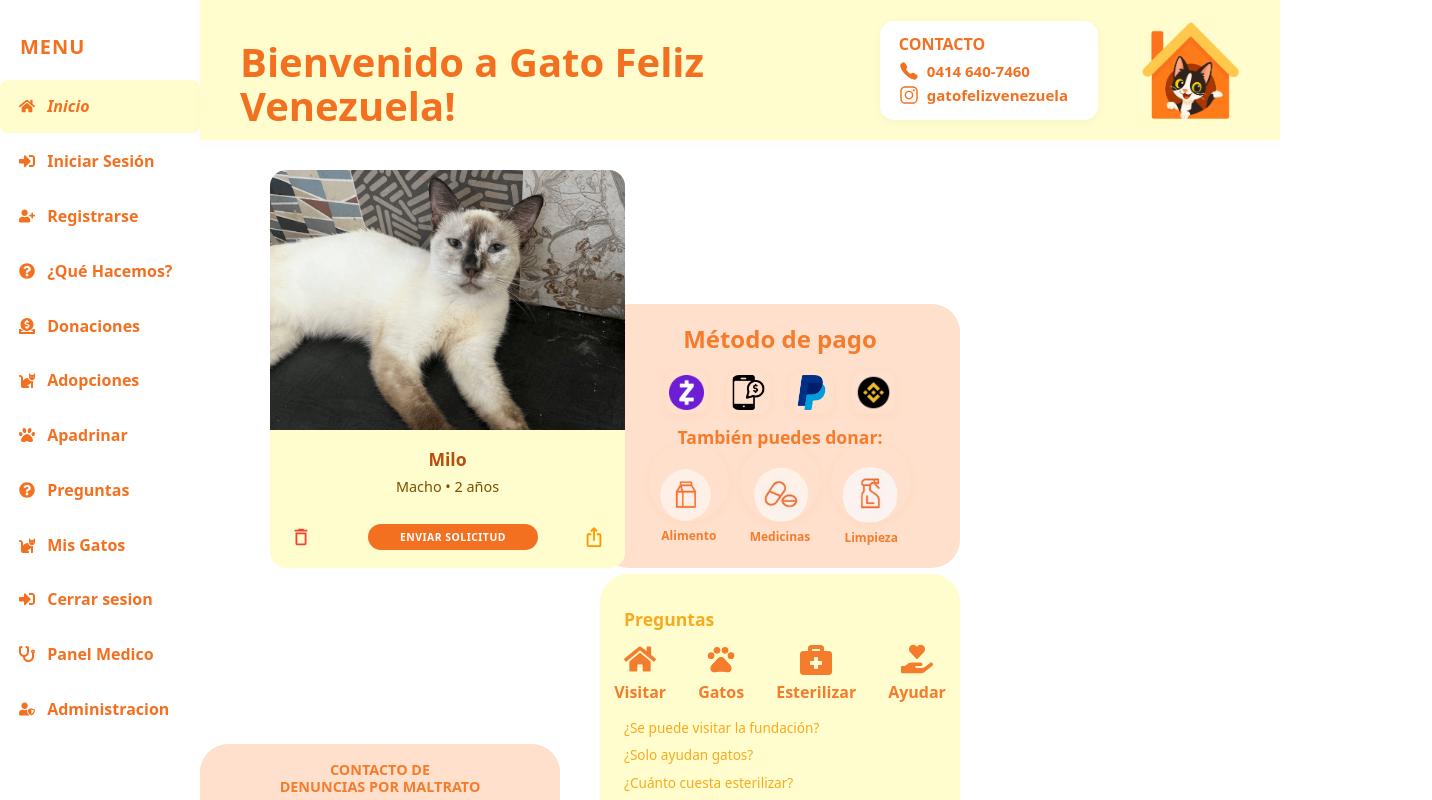
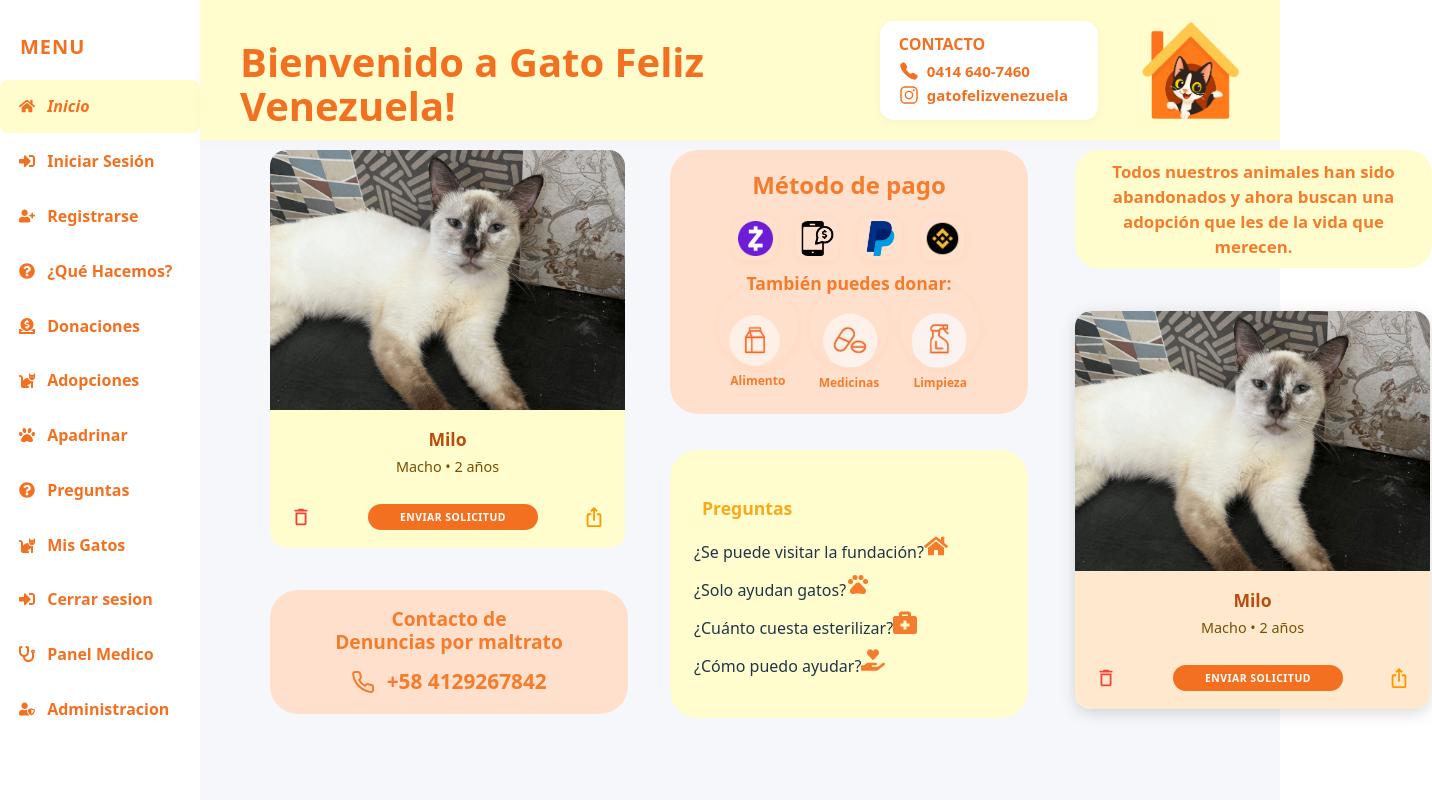
Before and after one commit to idiarj/frontend-GatoFeliz, a React (Vite) app: page /dashboard in a window 1280 px wide. Shown: the whole page, 1432 px wide, since content can reach past the window. Built offline with nearby package versions, Linux system fonts and the light colour scheme; no server answers.

Commit message:
mejoras juju falta algo del dash ya va

```diff
--- a/src/components/catCard/catCard.css
+++ b/src/components/catCard/catCard.css
@@ -98,15 +98,15 @@
   background: #fff;
   border-radius: 16px;
   overflow: hidden;
-  box-shadow: 0 4px 12px rgba(0, 0, 0, 0.08);
-  transition: transform 0.2s ease, box-shadow 0.2s ease;
+  box-shadow: none;
+  transition: transform 0.2s ease;
   display: flex;
   flex-direction: column;
 }
 
 .adoption-card:hover {
   transform: translateY(-6px);
-  box-shadow: 0 8px 20px rgba(0, 0, 0, 0.12);
+  box-shadow: none;
 }
 
 
--- a/src/views/user/aboutUs/aboutUs.css
+++ b/src/views/user/aboutUs/aboutUs.css
@@ -25,15 +25,15 @@
 /* Tarjeta individual */
 .aboutus-card {
   border-radius: 24px;
-  width: 300px;
-  min-height: 420px;
+  width: 330px;
+  min-height: 450px;
   display: flex;
   box-shadow: 0 4px 16px rgba(0, 0, 0, 0.09);
   transition: box-shadow 0.2s ease;
   flex-direction: column;
   align-items: center;
-  padding: 2.2rem 1.2rem 1.5rem 1.2rem;
-  margin-bottom: 24px;
+  padding: 2.5rem 1.5rem 2rem 1.5rem;
+  margin-bottom: 26px;
 
 }
 
@@ -51,8 +51,8 @@
 
 /* Imagen de la tarjeta */
 .aboutus-img {
-  width: 180px;
-  height: 180px;
+  width: 185px;
+  height: 185px;
   object-fit: contain;
   margin-bottom: 18px;
   transition: transform 0.25s cubic-bezier(.4,1.3,.6,1);
--- a/src/views/user/aboutUs/aboutUs.jsx
+++ b/src/views/user/aboutUs/aboutUs.jsx
@@ -24,7 +24,7 @@ const cardData = [
     title: 'Cuidado',
     img: careCat,
     bg: '#fff8e1',
-    text: 'Brindamos atención médica 24/7 en la fundación.',
+    text: 'Les brindamos atención médica 24/7 en la fundación.',
     color: '#F37021',
   },
 ];
--- a/src/views/user/dashboard/dashboard.css
+++ b/src/views/user/dashboard/dashboard.css
@@ -1,11 +1,44 @@
-/* SponsorCard abajo a la derecha */
+/* Card informativo arriba del sponsor */
+.dashboard-section.info-animales {
+  position: absolute;
+  top: 50px;
+  left: 1075px;
+  height: 70px;
+  width: 325px;
+  background: #fffdce;
+  border-radius: 24px;
+  padding: 1.5rem 1rem;
+  display: flex;
+  align-items: center;
+  justify-content: center;
+  z-index: 2;
+}
+.dashboard-section.info-animales p {
+  margin: 0;
+  font-size: 1.05rem;
+  color: #f47c2c;
+  font-weight: 600;
+  text-align: center;
+}
+/* Ocultar la barra de scroll visualmente */
+html, body {
+  overflow: hidden;
+  scrollbar-width: none; /* Firefox */
+}
+
+body::-webkit-scrollbar, html::-webkit-scrollbar {
+  display: none; /* Chrome, Safari y Opera */
+}
+/* Quitar scroll de la pantalla en dashboard */
+html, body {
+  overflow: hidden;
+}
 .sponsor-card-bottom-right {
   position: fixed;
   bottom: 32px;
   right: 32px;
   z-index: 100;
 }
-/* Título de la sección de preguntas más arriba */
 .preguntas-title {
   margin-top: 20px;
 }
@@ -13,7 +46,6 @@
 .dashboard-container {
   display: flex;
   min-height: 100vh;
-  background: #fff;
 }
 
 .dashboard-sidebar {
@@ -45,8 +77,6 @@
   margin: 0 0 0 auto;
 }
 
-/* Estilos base de cada sección */
-/* Estilos base de cada sección */
 .dashboard-section {
   height: 100%;
   padding: 2rem 1.5rem;
@@ -65,7 +95,7 @@
 /* CARD: Adopciones */
 .dashboard-section.adopciones {
   position: absolute;
-  top: 170px;
+  top: 150px;
   left: 270px;
  height: 200px;
  padding: 0;
@@ -88,9 +118,11 @@
 .dashboard-section.donaciones {
   background: #ffe0cc;
   border-radius: 28px;
-  grid-column: 2;
-  grid-row: 1;
+  position: fixed;
+  top: 50px;
+  left: 670px;
   height: 200px;
+  width: 310px;
   cursor: pointer;
   display: flex;
   flex-direction: column;
@@ -204,57 +236,16 @@
   margin-bottom: 0.5rem;
 }
 
-/* CARD: Apadrinar */
-.dashboard-section.apadrinar {
-  background: #ffe0cc;
-  border-radius: 28px;
-  grid-column: 3;
-  grid-row: 1 / span 2;
-  position: relative;
-  height: 510px;
-  overflow: hidden;
-}
-
-.dashboard-section.apadrinar img {
-  width: 100%;
-  height: 340px;
-  object-fit: cover;
-  border-radius: 0;
-  margin-bottom: 0;
-  display: block;
-  position: absolute;
-  top: 0;
-  left: 0;
-}
-
-.dashboard-section.apadrinar .dashboard-section-info {
-  margin-top: 390px;
-  text-align: center;
-  padding-bottom: 1rem;
-}
-
-.dashboard-section.apadrinar .dashboard-section-info span {
-  color: #f47c2c;
-  font-size: 0.85rem;
-  line-height: 1.3;
-  display: block;
-  margin-bottom: 0.8rem;
-}
-
-.dashboard-section.apadrinar .dashboard-link {
-  display: inline-block;
-  font-weight: bold;
-  color: #f47c2c;
-  font-size: 1rem;
-}
-
 /* CARD: Preguntas */
 .dashboard-section.preguntas {
   background: #fffdce;
   border-radius: 28px;
-  grid-column: 2;
-  grid-row: 2;
-  height: 220px;
+  position: fixed;
+  top: 460px;
+  left: 670px;
+  min-height: 180px;
+  height: auto;
+  width: 310px;
   margin-top: -10px;
 }
 
@@ -282,50 +273,73 @@
 }
 
 .dashboard-section.preguntas h2 {
-  height: 160px;
-  margin: 0 0 0.8rem 0;
+  margin: 0.8rem 0 0.8rem 0.5rem;
   color: #f7aa1d;
   font-size: 1.1rem;
   font-weight: 700;
 }
 
 .dashboard-section.preguntas .dashboard-section-info {
-  flex: 1;
   display: flex;
   flex-direction: column;
-  justify-content: flex-start;
-  margin-top:-20px;
+  gap: 0.5rem;
+  margin-top: 0.5rem;
+  padding-bottom: 0.5rem;
 }
 
 .dashboard-section.preguntas .dashboard-section-info span {
+.pregunta-item {
+  display: flex;
+  align-items: center;
+  justify-content: space-between;
+  background: none;
+  padding: 0.4rem 0.5rem 0.4rem 0.5rem;
+  border-radius: 8px;
+  font-size: 1.25rem;
+  width: 100%;
+}
+.pregunta-item span {
   color: #f7aa1d;
-  font-size: 0.85rem;
-  line-height: 1.3;
+  font-size: 1.25rem;
+  font-weight: 600;
   display: block;
-  margin-bottom: 0.6rem;
+}
+.pregunta-icon {
+  margin-left: 100px;
+  vertical-align: middle;
+  flex-shrink: 0;
+  color: #f47c2c !important;
+}
 }
 
 /* CARD: Contacto de denuncias */
 .dashboard-section.contacto {
-  grid-column: 1;
-  grid-row: 2;
   background: #ffe0cc;
   border-radius: 28px;
+  position: fixed;
+  top: 490px;
+  left: 270px;
   display: flex;
   flex-direction: column;
   align-items: center;
   justify-content: center;
   text-align: center;
-  margin-top: 160px;
-  height: 48px;
+  width: 310px;
+  height: 60px;
   font-size: 1rem;
   cursor: default;
+  box-shadow: none;
 }
+
+.dashboard-section.contacto:hover {
+  box-shadow: 0 12px 40px rgba(244, 124, 44, 0.18), 0 12px 40px rgba(61, 28, 28, 0.18);
+}
+
 
 .dashboard-section.contacto h3 {
   margin: 0 0 0.8rem 0;
   color: #f47c2c;
-  font-size: 0.9rem;
+  font-size: 1.2rem;
   font-weight: 700;
   line-height: 1.2;
 }
@@ -393,3 +407,15 @@
     height: 320px;
   }
 }
+
+.dashboard-section.sponsor {
+  position: absolute;
+  top: 410px;
+  left: 1075px;
+  height: 200px;
+  padding: 0;
+  margin-top: 0;
+  display: flex;
+  align-items: center;
+  justify-content: center;
+}
--- a/src/views/user/dashboard/dashboard.jsx
+++ b/src/views/user/dashboard/dashboard.jsx
@@ -34,6 +34,13 @@ const Dashboard = () => {
               animatedImage={false}
             />
           </div>
+
+          {/* Card informativo arriba del sponsor */}
+          <div className="dashboard-section info-animales">
+            <p>
+              Todos nuestros animales han sido abandonados y ahora buscan una adopción que les de la vida que merecen.
+            </p>
+          </div>
           {/* Donaciones Card */}
           <div
             className="dashboard-section donaciones"
@@ -58,16 +65,17 @@ const Dashboard = () => {
             </div>
           </div>
 
-            {/* SponsorCard abajo a la derecha */}
-            <div className="sponsor-card-bottom-right">
-              <cat
+            {/* Sponsor CatCard especial */}
+            <div className="dashboard-section sponsor" onClick={() => navigate('/sponsor')}>
+              <CatCard
                 name={getLastCat().name}
                 gender={getLastCat().gender}
                 age={getLastCat().age}
                 image={getLastCat().image}
                 onRequest={() => navigate('/sponsor')}
-                buttonLabel="ENVIAR SOLICITUD"
-                boxShadow={false}
+                buttonLabel="enviar solicitud"
+                boxShadow={true}
+                fromSponsor={true}
               />
             </div>
 
@@ -76,37 +84,30 @@ const Dashboard = () => {
             className="dashboard-section preguntas"
             onClick={() => navigate('/questions')}
           >
-            <h2 className="preguntas-title">Preguntas </h2>
-            <div className="preguntas-icons-row">
-              <div className="pregunta-icon-block">
-                <FaHome size={32} color="#f47c2c" />
-                <span>Visitar</span>
+            <h2 className="preguntas-title">Preguntas</h2>
+            <div className="dashboard-section-info preguntas-list">
+              <div className="pregunta-item">
+                <span>¿Se puede visitar la fundación?</span>
+                <FaHome size={24} color="#f47c2c" className="pregunta-icon" />
               </div>
-              <div className="pregunta-icon-block">
-                <MdPets size={32} color="#f47c2c" />
-                <span>Gatos</span>
+              <div className="pregunta-item">
+                <span>¿Solo ayudan gatos?</span>
+                <MdPets size={24} color="#f47c2c" className="pregunta-icon" />
               </div>
-              <div className="pregunta-icon-block">
-                <FaBriefcaseMedical size={32} color="#f47c2c" />
-                <span>Esterilizar</span>
+              <div className="pregunta-item">
+                <span>¿Cuánto cuesta esterilizar?</span>
+                <FaBriefcaseMedical size={24} color="#f47c2c" className="pregunta-icon" />
               </div>
-              <div className="pregunta-icon-block">
-                <FaHandHoldingHeart size={32} color="#f47c2c" />
-                <span>Ayudar</span>
+              <div className="pregunta-item">
+                <span>¿Cómo puedo ayudar?</span>
+                <FaHandHoldingHeart size={24} color="#f47c2c" className="pregunta-icon" />
               </div>
-            </div>
-            <div className="dashboard-section-info">
-              <span>¿Se puede visitar la fundación?</span>
-              <span>¿Solo ayudan gatos?</span>
-              <span>¿Cuánto cuesta esterilizar?</span>
-              <span>¿Cómo puedo ayudar?</span>
-              <div className="dashboard-link">Ver más preguntas</div>
             </div>
           </div>
 
           {/* Contacto de denuncias Card */}
           <div className="dashboard-section contacto">
-            <h3>CONTACTO DE<br /> DENUNCIAS POR MALTRATO</h3>
+            <h3>Contacto de<br /> Denuncias por maltrato</h3>
             <span><FiPhone size={24} color="#f47c2c" /> +58 4129267842</span>
           </div>
         </div>
--- a/src/views/user/questions/questions.jsx
+++ b/src/views/user/questions/questions.jsx
@@ -98,7 +98,6 @@ const chunkArray = (arr, size) => {
 
 const Questions = () => {
   const [openIdx, setOpenIdx] = useState(null);
-  // Agrupar preguntas en bloques de 4
   const faqChunks = chunkArray(faqs, 4);
   return (
     <>
--- a/src/views/user/sponsor/sponsor.css
+++ b/src/views/user/sponsor/sponsor.css
@@ -3,13 +3,12 @@
 .sponsor-container {
   background: #fff;
 }
+
 .sponsor-content {
-  /* margin-left: 240px; */
   padding-top: 30px;
   padding-right: 32px;
-  /* padding-left: 32px; */
 }
-/* Asegura que el Head no esté fijo y el buscador quede visible arriba */
+
 .sponsor-container .head-container {
   position: static !important;
   top: unset !important;
@@ -19,6 +18,7 @@
 }
 .sponsor-info {
   text-align: center;
+  margin-left: 20px;
   color: #b94d0d;
   font-weight: 700;
   font-size: 22px;
```
